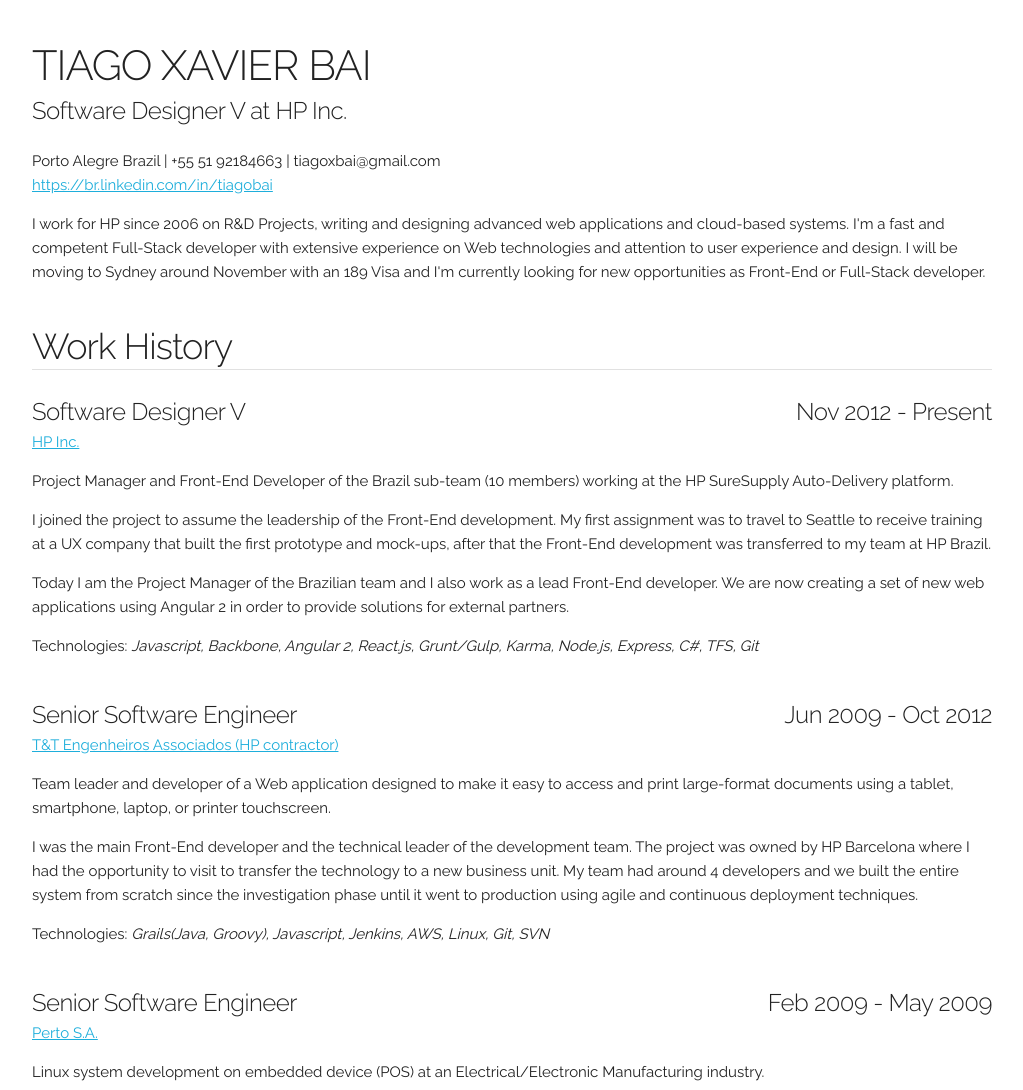
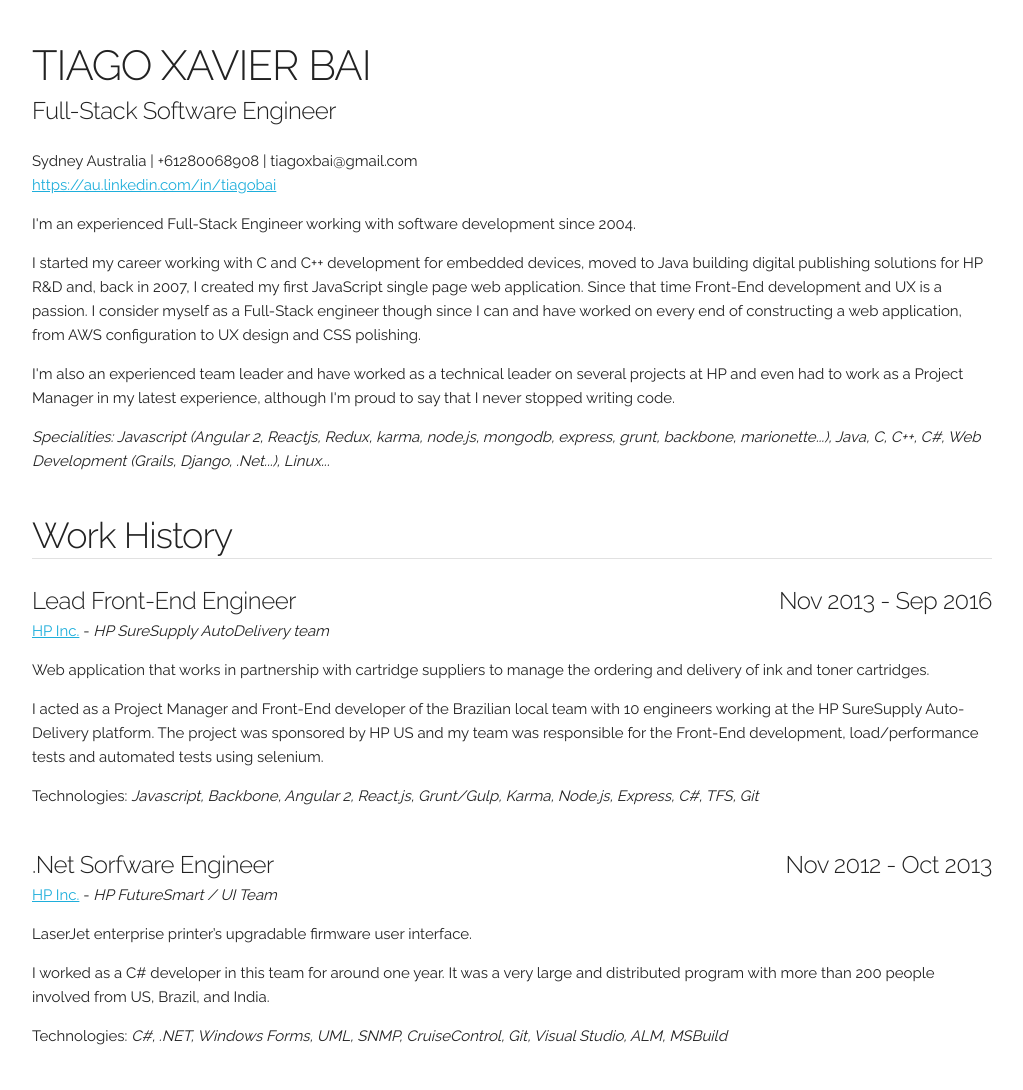
Before and after one commit to tbai/resume, a website: page index.html in a window 1280 px wide. Shown: the top 1090 px of the page, without its empty margins (128-1151 px from the left). Drawn offline with Linux system fonts and the light colour scheme; files that its build step writes are made by us from their sources.

Commit message:
updating summary and work history

```diff
--- a/css/resume.css
+++ b/css/resume.css
@@ -40,4 +40,5 @@
         color: black;
         text-decoration: none;
     }
+    .row {page-break-inside: avoid;}
 }
--- a/js/resume.js
+++ b/js/resume.js
@@ -8,23 +8,35 @@
 /**********************************************************************************/
 let name = "TIAGO XAVIER BAI";
 /**********************************************************************************/
-let grad = "Software Designer V at HP Inc.";
+let job = "Full-Stack Software Engineer";
 
 let contact = [
-    "Porto Alegre Brazil", "+55 51 92184663", "tiagoxbai@gmail.com"
+    "Sydney Australia", "+61280068908", "tiagoxbai@gmail.com"
 ];
 let pages = [
-    "https://br.linkedin.com/in/tiagobai"
+    "https://au.linkedin.com/in/tiagobai"
 ];
 
 let summary = `
-  I work for HP since 2006 on R&D Projects, writing and designing advanced web
-  applications and cloud-based systems. I'm a fast and competent Full-Stack
-  developer with extensive experience on Web technologies and attention to user
-  experience and design.
+  I'm an experienced Full-Stack Engineer working with software development since
+  2004.
 
-  I will be moving to Sydney around November with an 189 Visa and I'm currently
-  looking for new opportunities as Front-End or Full-Stack developer.
+  I started my career working with C and C++ development for embedded devices,
+  moved to Java building digital publishing solutions for HP R&D and, back in 2007,
+  I created my first JavaScript single page web application. Since that time
+  Front-End development and UX is a passion. I consider myself as a Full-Stack
+  engineer though since I can and have worked on every end of constructing a web
+  application, from AWS configuration to UX design and CSS polishing.
+
+  I'm also an experienced team leader and have worked as a technical leader on
+  several projects at HP and even had to work as a Project Manager in my latest
+  experience, although I'm proud to say that I never stopped writing code.
+`;
+
+let specialities = `
+    Javascript (Angular 2, Reactjs, Redux, karma, node.js, mongodb, express, grunt,
+    backbone, marionette...), Java, C, C++, C#, Web Development (Grails, Django,
+    .Net...),  Linux...
 `;
 
 
@@ -35,29 +47,47 @@
 
 // HP Inc.
 workHistory.push({
-  position: "Software Designer V",        date: { from: "Nov 2012", to: "Present" },
+  position: "Lead Front-End Engineer",        date: { from: "Nov 2013", to: "Sep 2016" },
   company: {
     name:   "HP Inc.",
-    link:   "http://www.hp.com/"
+    link:   "http://www.hp.com/",
+    team:   "HP SureSupply AutoDelivery team"
   },
 
   details: `
-    Project Manager and Front-End Developer of the Brazil sub-team (10 members)
-    working at the HP SureSupply Auto-Delivery platform.
+    Web application that works in partnership with cartridge suppliers to manage the
+    ordering and delivery of ink and toner cartridges.
 
-    I joined the project to assume the leadership of the Front-End development.
-    My first assignment was to travel to Seattle to receive training at a UX
-    company that built the first prototype and mock-ups, after that the Front-End
-    development was transferred to my team at HP Brazil.
-
-    Today I am the Project Manager of the Brazilian team and I also work as a lead
-    Front-End developer. We are now creating a set of new web applications using
-    Angular 2 in order to provide solutions for external partners.
+    I acted as a Project Manager and Front-End developer of the Brazilian local team
+    with 10 engineers working at the HP SureSupply Auto-Delivery platform. The project
+    was sponsored by HP US and my team was responsible for the Front-End development,
+    load/performance tests and automated tests using selenium.
   `,
 
   technologies: [
-    "Javascript", "Backbone", "Angular 2", "React.js", "Grunt/Gulp", "Karma",
-    "Node.js", "Express", "C#", "TFS", "Git"
+    "Javascript", "Backbone", "Angular 2", "React.js", "Grunt/Gulp", "Karma", "Node.js",
+    "Express", "C#", "TFS", "Git"
+  ]
+});
+
+workHistory.push({
+  position: ".Net Sorfware Engineer",        date: { from: "Nov 2012", to: "Oct 2013" },
+  company: {
+    name:   "HP Inc.",
+    link:   "http://www.hp.com/",
+    team:   "HP FutureSmart / UI Team"
+  },
+
+  details: `
+    LaserJet enterprise printer’s upgradable firmware user interface.
+
+    I worked as a C# developer in this team for around one year. It was a very large and
+    distributed program with more than 200 people involved from US, Brazil, and India.
+  `,
+
+  technologies: [
+    "C#", ".NET", "Windows Forms", "UML", "SNMP", "CruiseControl", "Git",
+    "Visual Studio", "ALM", "MSBuild"
   ]
 });
 
@@ -187,6 +217,7 @@
 
 
 (function buildHtml(){
+    let mainEl = document.querySelector("main");
 
     function buildLinks(text){
         let regex = /http(s)?\:[^\s]+/g;
@@ -196,13 +227,24 @@
     }
 
     function appendRow(html){
-        let mainEl = document.querySelector("main");
         let el = document.createElement("div");
         el.classList.add("row");
         if (html){
             el.innerHTML = html;
         }
         mainEl.appendChild(el);
+    }
+
+    function appendPageBreak(){
+        let el = document.createElement("div");
+        el.classList.add("page-break");
+        mainEl.appendChild(el);
+    }
+
+    function createParagraphs(text){
+        let str = "";
+        text.split('\n\n').forEach(line => str += `<p>${line}</p>`);
+        return str;
     }
 
     function appendSubtitle(text, classStr){
@@ -212,12 +254,13 @@
     // name and contact
     appendRow(`
         <h2 class="no-margin">${name}</h2>
-        <h5>${grad}</h5>
+        <h5>${job}</h5>
         <p>
             ${contact.map(buildLinks).join(" | ")}<br>
             ${pages.map(buildLinks).join('<br>')}
         </p>
-        <p>${summary}</p>
+        ${createParagraphs(summary)}
+        <p><em>Specialities: ${specialities}</em></p>
     `);
 
     // work history
@@ -226,7 +269,10 @@
         appendRow(`
             <div class="eight columns">
                 <h5 class="no-margin">${job.position}</h5>
-                <p><a target="_blank" href="${job.company.link}">${job.company.name}</a></p>
+                <p>
+                    <a target="_blank" href="${job.company.link}">${job.company.name}</a>
+                    ${job.company.team ? (' - <em>' + job.company.team + '</em>') : ''}
+                </p>
             </div>
             <div class="four columns text-right">
                 <h5>${job.date.from} - ${job.date.to}</h5>
@@ -240,7 +286,7 @@
     });
 
     // education
-    appendSubtitle("Education", 'page-break');
+    appendSubtitle("Education");
     educationHistory.forEach(education => {
         appendRow(`
             <div class="eight columns">
```
Also changed, not shown: dist/resume.js.
